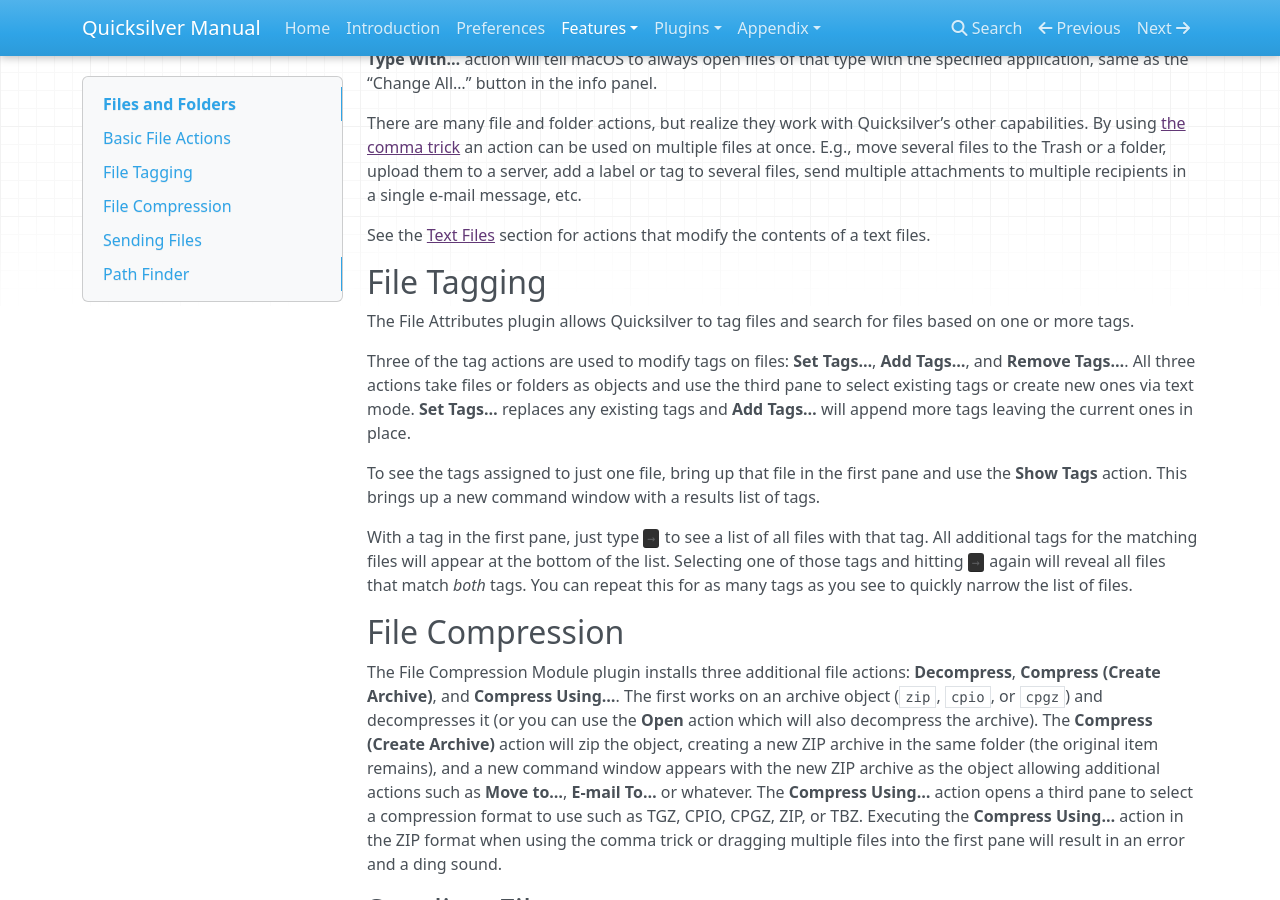
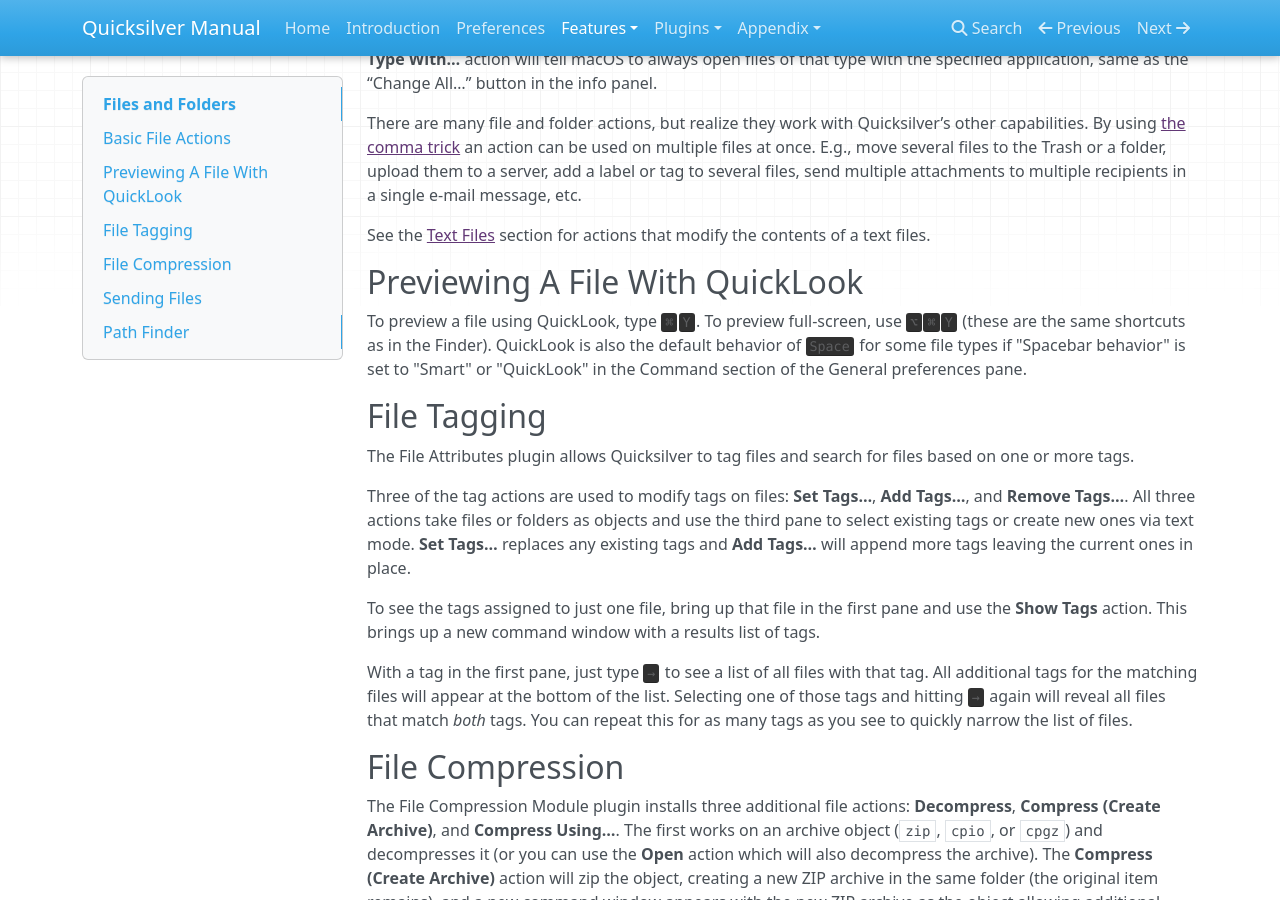
Before and after one commit to quicksilver/manual, an MkDocs documentation site: the page built from docs/Files and Folders.md, in a window 1280 px wide and 900 px high, scrolled down 2983 px. Built offline with MkDocs 1.6.1, drawn with Linux system fonts in a browser that asks for light colours; nearby versions of some CDN libraries.

Commit message:
Document QuickLook functionality
The only documentation I could find of how to trigger QuickLook was in the ß66 section of the [Changelog](https://qsapp.com/changelog.php).

```diff
--- a/docs/Files and Folders.md
+++ b/docs/Files and Folders.md
@@ -56,6 +56,10 @@
 
 See the [Text Files](Text.md#text-files) section for actions that modify the contents of a text files.
 
+## Previewing A File With QuickLook
+
+To preview a file using QuickLook, type <kbd>⌘</kbd><kbd>Y</kbd>. To preview full-screen, use <kbd>⌥</kbd><kbd>⌘</kbd><kbd>Y</kbd> (these are the same shortcuts as in the Finder). QuickLook is also the default behavior of <kbd>Space</kbd> for some file types if "Spacebar behavior" is set to "Smart" or "QuickLook" in the Command section of the General preferences pane.
+
 ## File Tagging
 
 The File Attributes plugin allows Quicksilver to tag files and search for files based on one or more tags.
```
